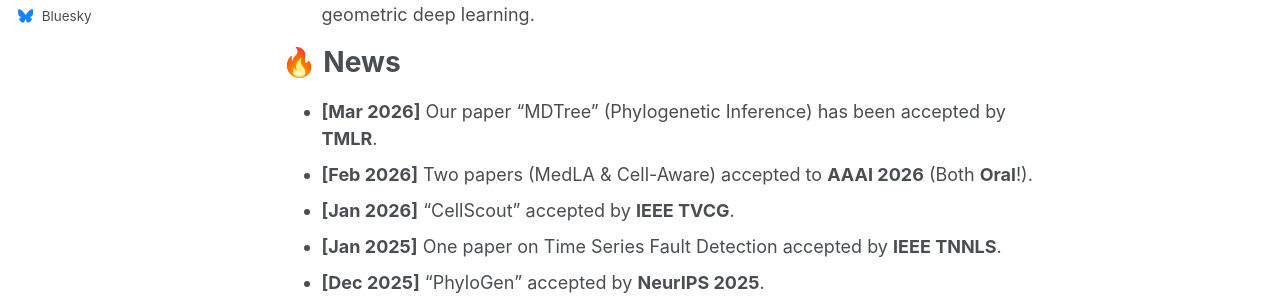
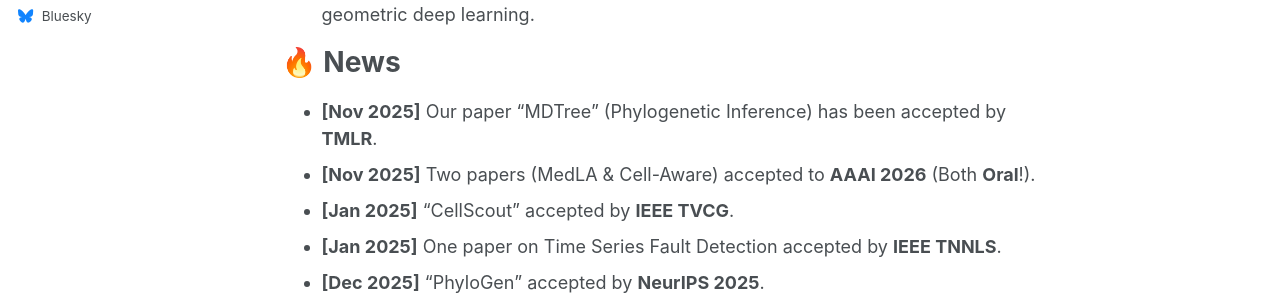
Before and after one commit to zangzelin/zangzelin.github.io, a Jekyll site: the page built from _pages/about.md, in a window 1280 px wide and 1319 px high. Shown: the part 680-988 px from the top of the window. Built offline with Jekyll 4.4.1, drawn with Linux system fonts in a browser that asks for light colours; some web fonts are replaced; a script bundle is joined from its source files by our own code; library files that are not in the unit come from our copies.

Commit message:
auto push

```diff
--- a/_pages/about.md
+++ b/_pages/about.md
@@ -26,10 +26,10 @@ Research Interests
 
 🔥 News
 ======
-*   **[Mar 2026]** Our paper "MDTree" (Phylogenetic Inference) has been accepted by **TMLR**.
-*   **[Feb 2026]** Two papers (MedLA & Cell-Aware) accepted to **AAAI 2026** (Both **Oral**!).
+*   **[Nov 2025]** Our paper "MDTree" (Phylogenetic Inference) has been accepted by **TMLR**.
+*   **[Nov 2025]** Two papers (MedLA & Cell-Aware) accepted to **AAAI 2026** (Both **Oral**!).
 <!-- *   **[Jan 2026]** "DMT-ME" (Manifold Transformation) has been accepted by **IEEE TPAMI** (IF=20). -->
-*   **[Jan 2026]** "CellScout" accepted by **IEEE TVCG**.
+*   **[Jan 2025]** "CellScout" accepted by **IEEE TVCG**.
 *   **[Jan 2025]** One paper on Time Series Fault Detection accepted by **IEEE TNNLS**.
 *   **[Dec 2025]** "PhyloGen" accepted by **NeurIPS 2025**.
 *   **[Jul 2024]** "Boosting Unsupervised Contrastive Learning" accepted by **ICML 2024**.
```
